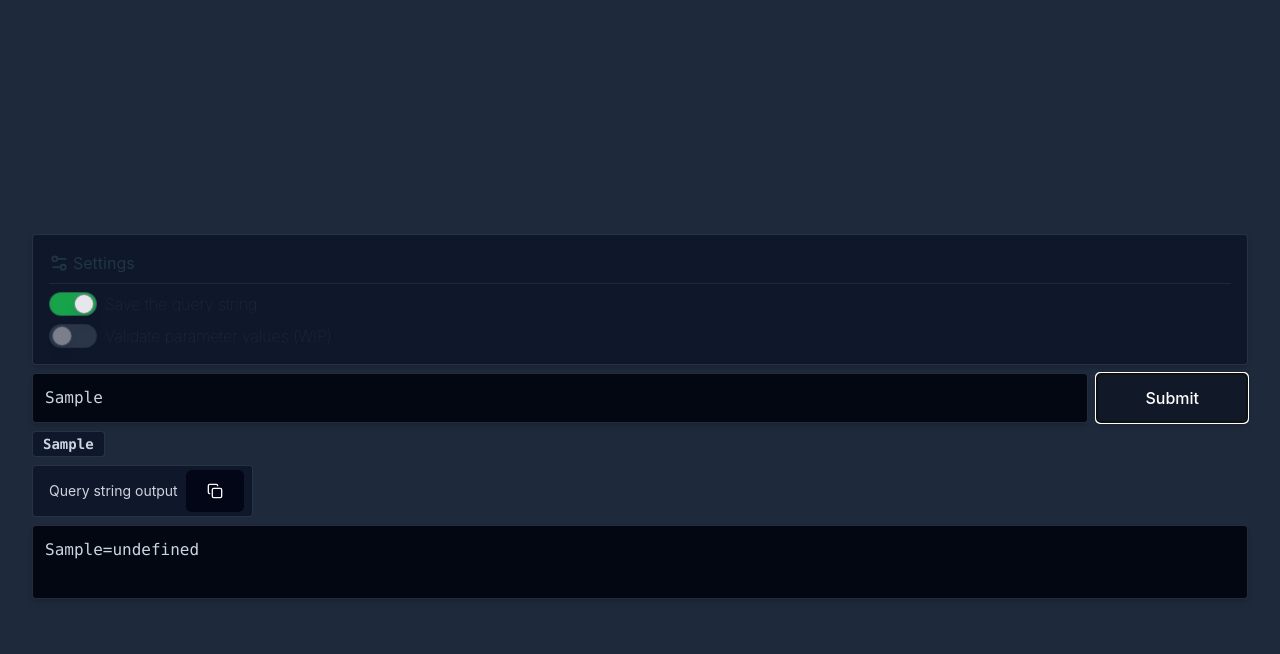
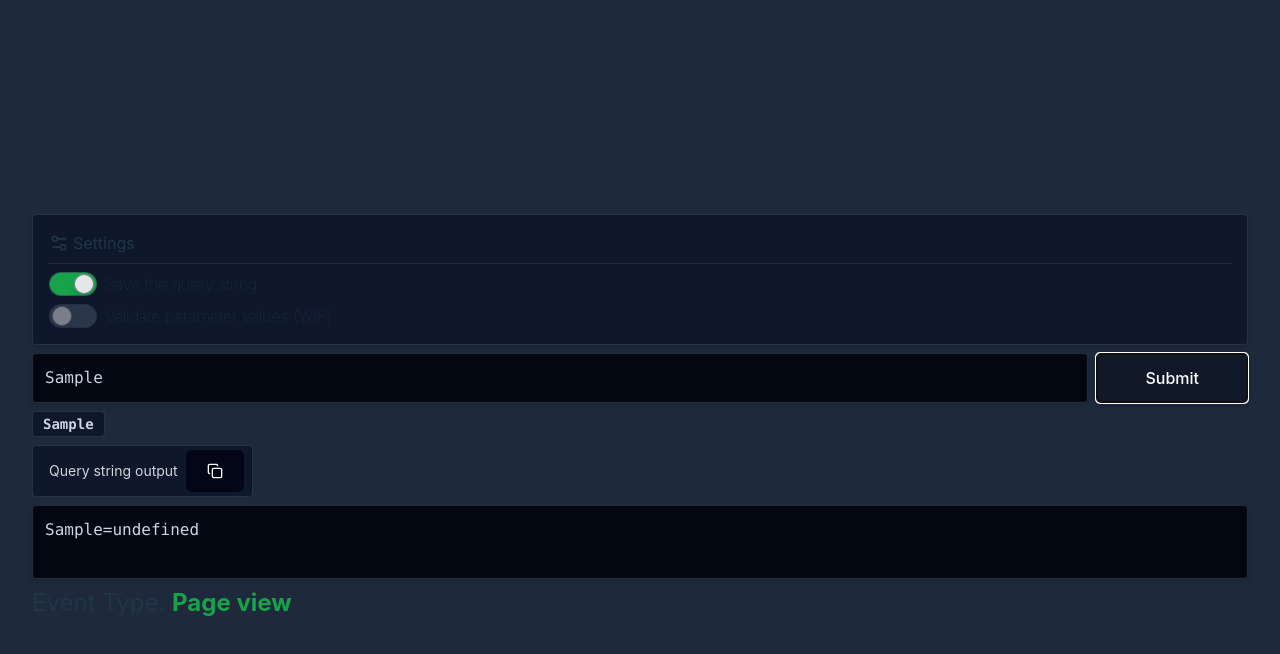
Before and after one commit to anthonybartczak/piwik-pro-request-debug, a React (Vite) app: page / in a window 1280 px wide. Both pictures are taken after typing "Sample" into the empty fields and a click on the button "Submit". Shown: the top 654 px of the page. Built offline with nearby package versions, Linux system fonts and the light colour scheme; what @piwikpro/react-piwik-pro would draw is missing.

Commit message:
wip: event type detection

```diff
--- a/src/App.tsx
+++ b/src/App.tsx
@@ -18,11 +18,8 @@ import {
   Linkedin,
   CircleUser,
 } from "lucide-react";
-
-type ParsedQueryString = {
-  name: string;
-  value: string;
-};
+import { ParsedQueryString } from "./lib/models";
+import { getEventType } from "./lib/getEventType";
 
 const App: React.FC = () => {
   const defaultString =
@@ -32,7 +29,7 @@ const App: React.FC = () => {
 
   const [savedQueryString, setSavedQueryString] = useLocalStorage(
     "queryString",
-    "",
+    ""
   );
   const [settings, setSettings] = useLocalStorage("settings", {
     useSavedString: true,
@@ -189,7 +186,7 @@ const App: React.FC = () => {
               className="bg-slate-950 p-5 hover:bg-slate-800"
               onClick={() => {
                 const element = document.getElementById(
-                  "modified-query-string-output",
+                  "modified-query-string-output"
                 ) as HTMLInputElement;
                 if (element) {
                   navigator.clipboard.writeText(element.value);
@@ -207,8 +204,16 @@ const App: React.FC = () => {
               .map((param) => `${param.name}=${param.value}`)
               .join("&")}
           ></textarea>
+
+          <div className="text-2xl">
+            Event Type:{" "}
+            <span className="font-bold text-green-600">
+              {getEventType(parsedQueryString)}
+            </span>
+          </div>
         </div>
       )}
+
       <div className="flex flex-col gap-y-2">
         <ParameterDisplay
           useSavedString={settings.useSavedString}
--- /dev/null
+++ b/src/lib/getEventType.ts
@@ -0,0 +1,187 @@
+import { ParsedQueryString } from "./models";
+
+type BrokenEvent = "Broken Event";
+type PingType =
+  | "HeartBeat"
+  | "Deanonymization"
+  | "Page performance metric"
+  | "Custom"
+  | BrokenEvent;
+type EventType =
+  | "Goal Conversion"
+  | "Ping"
+  | "Download"
+  | "Outlink"
+  | "Consent form impression"
+  | "Consent form click"
+  | "Consent decision"
+  | "SharePoint"
+  | "Custom event"
+  | "Content interaction"
+  | "Content impression"
+  | "Cart update"
+  | "Product detail view"
+  | "Add to cart"
+  | "Remove from cart"
+  | "Order completed"
+  | "Internal search"
+  | "Page view"
+  | PingType
+  | BrokenEvent;
+/**
+ * https://help.piwik.pro/support/questions/what-are-events-and-how-are-they-detected/
+ */
+export function getEventType(eventParams: ParsedQueryString[]): EventType {
+  if (isGoal(eventParams)) return "Goal Conversion";
+
+  if (isPing(eventParams)) return getPingType(eventParams);
+
+  if (isDownload(eventParams)) return "Download";
+
+  if (isOutlink(eventParams)) return "Outlink";
+
+  if (isConsentFormImpression(eventParams)) return "Consent form impression";
+
+  if (isConsentFormClick(eventParams)) return "Consent form click";
+
+  if (isConsentDecision(eventParams)) return "Consent decision";
+
+  if (isSharePoint(eventParams)) return "SharePoint";
+
+  if (isCustomEvent(eventParams)) return "Custom event";
+
+  if (isContentInteraction(eventParams)) return "Content interaction";
+
+  if (isContentImpression(eventParams)) return "Content impression";
+
+  if (isCartUpdate(eventParams)) return "Cart update";
+
+  if (isProductDetailView(eventParams)) return "Product detail view";
+
+  if (isAddToCart(eventParams)) return "Add to cart";
+
+  if (isRemoveFromCart(eventParams)) return "Remove from cart";
+
+  if (isOrderCompleted(eventParams)) return "Order completed";
+
+  if (isInternalSearch(eventParams)) return "Internal search";
+
+  return "Page view";
+}
+
+function isGoal(eventParams: ParsedQueryString[]) {
+  const param = eventParams.find((p) => p.name === "idgoal");
+  return param && param.value !== "0";
+}
+
+function isPing(eventParams: ParsedQueryString[]) {
+  return eventParams.some((p) => p.name === "ping");
+}
+function getPingType(eventParams: ParsedQueryString[]): PingType {
+  const param = eventParams.find((p) => p.name === "ping");
+  if (!param) return "Broken Event";
+
+  const pingLevel = Number.parseInt(param.value);
+
+  if (pingLevel === 1 || pingLevel === 2 || pingLevel === 3) return "HeartBeat";
+
+  if (pingLevel === 4) return "Deanonymization";
+
+  if (pingLevel === 5) return "Page performance metric";
+
+  if (pingLevel === 6) return "Custom";
+
+  return "Broken Event";
+}
+
+function isDownload(eventParams: ParsedQueryString[]) {
+  return eventParams.some((p) => p.name === "download");
+}
+
+function isOutlink(eventParams: ParsedQueryString[]) {
+  return eventParams.some((p) => p.name === "link");
+}
+
+function isConsentFormImpression(eventParams: ParsedQueryString[]) {
+  const param = eventParams.find((p) => p.name === "e_c");
+  return param?.value === "consent_form_impression";
+}
+
+function isConsentFormClick(eventParams: ParsedQueryString[]) {
+  const param = eventParams.find((p) => p.name === "e_c");
+  return param?.value === "consent_form_click";
+}
+
+function isConsentDecision(eventParams: ParsedQueryString[]) {
+  const param = eventParams.find((p) => p.name === "e_c");
+  return param?.value === "consent_decision";
+}
+
+function isSharePoint(eventParams: ParsedQueryString[]) {
+  const eventCustomVariables = eventParams.find((p) => p.name === "cvar");
+  const sessionCustomVariables = eventParams.find((p) => p.name === "_cvar");
+
+  const parsedEventCustomVariables =
+    eventCustomVariables &&
+    JSON.parse(decodeURIComponent(eventCustomVariables.value));
+  const parsedSessionCustomVariables =
+    sessionCustomVariables &&
+    JSON.parse(decodeURIComponent(sessionCustomVariables.value));
+
+  return (
+    parsedEventCustomVariables?.["1"]?.[0] === "ppas.sharepoint.plugin" ||
+    parsedSessionCustomVariables?.["1"]?.[0] === "ppas.sharepoint.plugin"
+  );
+}
+
+function isCustomEvent(eventParams: ParsedQueryString[]) {
+  const category = eventParams.some((p) => p.name === "e_c");
+  const action = eventParams.some((p) => p.name === "e_a");
+  return category && action;
+}
+
+function isContentInteraction(eventParams: ParsedQueryString[]) {
+  const interaction = eventParams.some((p) => p.name === "c_i");
+  const name = eventParams.some((p) => p.name === "c_n");
+  return interaction && name;
+}
+
+function isContentImpression(eventParams: ParsedQueryString[]) {
+  return eventParams.some((p) => p.name === "c_n");
+}
+
+function isCartUpdate(eventParams: ParsedQueryString[]) {
+  const idGoal = eventParams.find((p) => p.name === "idgoal");
+  const ecIdPresent = eventParams.some((p) => p.name === "ec_id");
+  const eventType = eventParams.find((p) => p.name === "cart-update");
+
+  return (idGoal?.value === "0" && !ecIdPresent) || eventType;
+}
+
+function isProductDetailView(eventParams: ParsedQueryString[]) {
+  return (
+    eventParams.find((p) => p.name === "e_t")?.value === "product-detail-view"
+  );
+}
+
+function isAddToCart(eventParams: ParsedQueryString[]) {
+  return eventParams.find((p) => p.name === "e_t")?.value === "add-to-cart";
+}
+
+function isRemoveFromCart(eventParams: ParsedQueryString[]) {
+  return (
+    eventParams.find((p) => p.name === "e_t")?.value === "remove-from-cart"
+  );
+}
+
+function isOrderCompleted(eventParams: ParsedQueryString[]) {
+  const idGoal = eventParams.find((p) => p.name === "idgoal");
+  const ecIdPresent = eventParams.some((p) => p.name === "ec_id");
+  const eventType = eventParams.find((p) => p.name === "e_t");
+
+  return (idGoal?.value === "0" && ecIdPresent) || eventType?.value === "order";
+}
+
+function isInternalSearch(eventParams: ParsedQueryString[]) {
+  return eventParams.some((p) => p.name === "search");
+}
--- /dev/null
+++ b/src/lib/models.ts
@@ -0,0 +1,4 @@
+export type ParsedQueryString = {
+  name: string;
+  value: string;
+};
```
